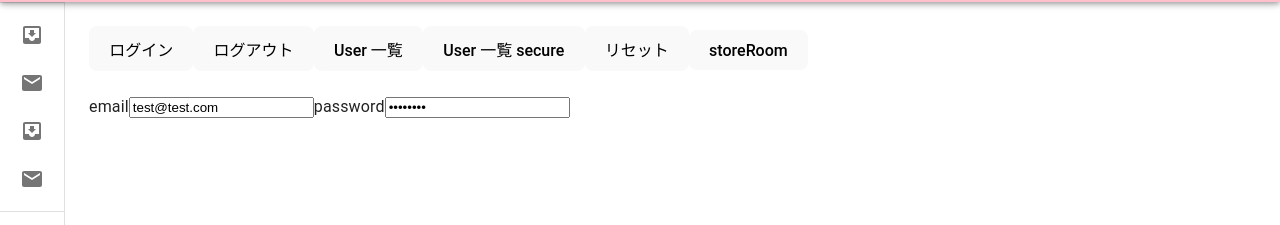
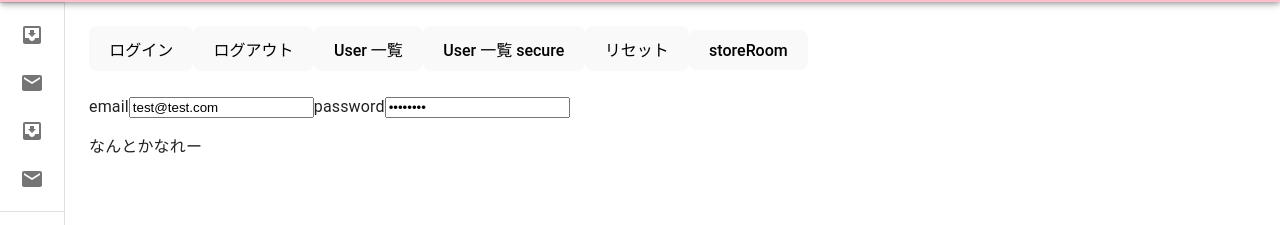
Before and after one commit to Taku345/DiscussFront, a React (Vite) app: page / in a window 1280 px wide. Shown: the part 62-287 px from the top of the page. Built offline with nearby package versions, Linux system fonts and the light colour scheme.

Commit message:
なんとかなれーっ！

```diff
--- a/src/ts/components/LoginTest.tsx
+++ b/src/ts/components/LoginTest.tsx
@@ -81,6 +81,7 @@ export default function LoginTest() {
         <input type="text" value={email} onChange={onChangeEmail} />
         <label>password</label>
         <input type="password" value={password} onChange={onChangePassword} />
+        <p>なんとかなれー</p>
       </div>
       <div>
         {
```
